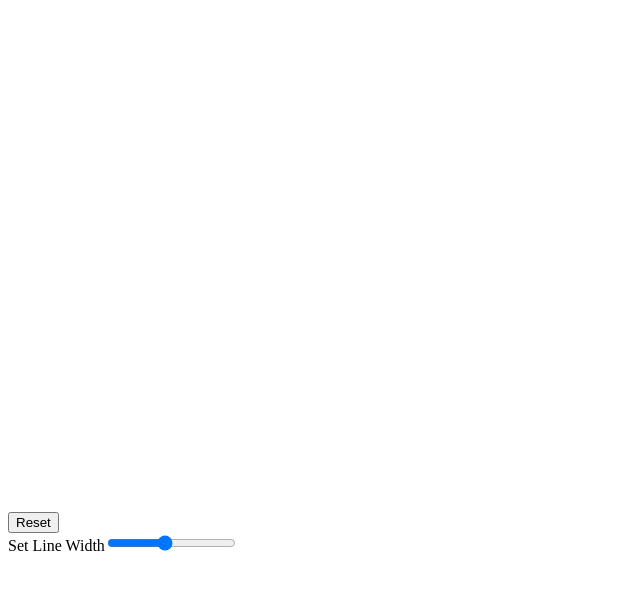
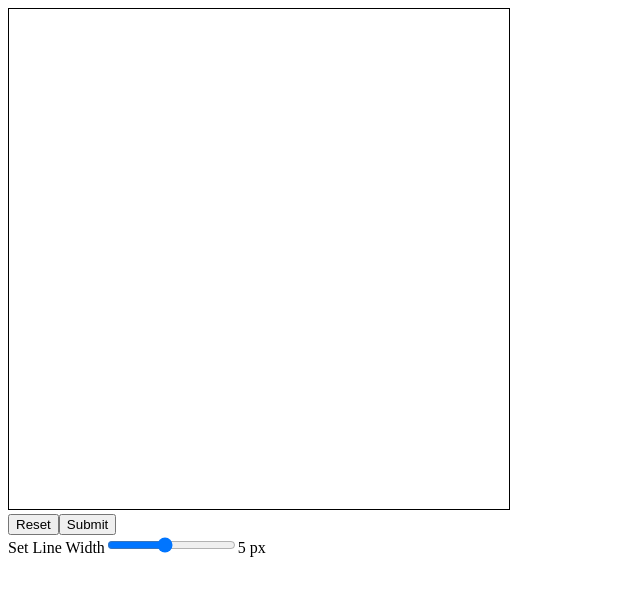
Before and after one commit to litepupp/ML-Models, a React (Create React App) app in the folder NeuralNets/Feedforward/typescript/tensorflow.js/: page / in a window 1280 px wide. Shown: the top 596 px of the page, without its empty margins (0-640 px from the left). Built offline with nearby package versions, Linux system fonts and the light colour scheme.

Commit message:
More changes + build

```diff
--- a/NeuralNets/Feedforward/typescript/tensorflow.js/src/App.tsx
+++ b/NeuralNets/Feedforward/typescript/tensorflow.js/src/App.tsx
@@ -1,7 +1,17 @@
 import DrawCanvas from "./components/DrawCanvas/DrawCanvas";
 
 function App() {
-  return <DrawCanvas />;
+  const handleOnSubmit = (imageData: ImageData) => {
+    const cleanedImage: number[] = Array.from(
+      imageData.data.map((value) => {
+        return value / 255;
+      })
+    );
+
+    console.log(cleanedImage);
+  };
+
+  return <DrawCanvas onSubmit={handleOnSubmit} />;
 }
 
 export default App;
--- a/NeuralNets/Feedforward/typescript/tensorflow.js/src/components/DrawCanvas/DrawCanvas.tsx
+++ b/NeuralNets/Feedforward/typescript/tensorflow.js/src/components/DrawCanvas/DrawCanvas.tsx
@@ -1,6 +1,10 @@
 import { useEffect, useRef, useState, MouseEvent, ChangeEvent } from "react";
 
-const DrawCanvas = () => {
+interface Props {
+  onSubmit: (imageData: ImageData) => any;
+}
+
+const DrawCanvas = (props: Props) => {
   const [isDrawing, setIsDrawing] = useState<boolean>(false);
   const [lineWidth, setLineWidth] = useState<number>(5);
 
@@ -17,7 +21,7 @@ const DrawCanvas = () => {
       if (context !== null) {
         context.lineCap = "round";
         context.strokeStyle = "black";
-        context.lineWidth = lineWidth;
+        context.lineWidth = 5;
         contextRef.current = context;
       }
     }
@@ -40,7 +44,7 @@ const DrawCanvas = () => {
     contextRef.current?.stroke();
   };
 
-  const stopDrawing = ({ nativeEvent }: MouseEvent) => {
+  const stopDrawing = () => {
     contextRef.current?.closePath();
     setIsDrawing(false);
   };
@@ -67,10 +71,20 @@ const DrawCanvas = () => {
     }
   };
 
+  const handleSubmitCallback = () => {
+    const canvas = canvasRef.current;
+    if (canvas !== null) {
+      const context = canvas.getContext("2d");
+      if (context !== null) {
+        props.onSubmit(context.getImageData(0, 0, canvas.width, canvas.height));
+      }
+    }
+  };
+
   return (
     <div>
       <canvas
-        className="canvas-container"
+        style={{ border: "1px solid black" }}
         ref={canvasRef}
         onMouseDown={startDrawing}
         onMouseMove={drawLine}
@@ -79,6 +93,7 @@ const DrawCanvas = () => {
       />
       <br />
       <input type="reset" onClick={clearCanvas} />
+      <input type="submit" onClick={handleSubmitCallback} />
       <br />
       <label>
         Set Line Width
@@ -90,6 +105,7 @@ const DrawCanvas = () => {
           step={1}
           onChange={handleWidthChange}
         />
+        {lineWidth} px
       </label>
     </div>
   );
```
Also changed, not shown: 7 other files (tests, documents, lock files or other folders).
